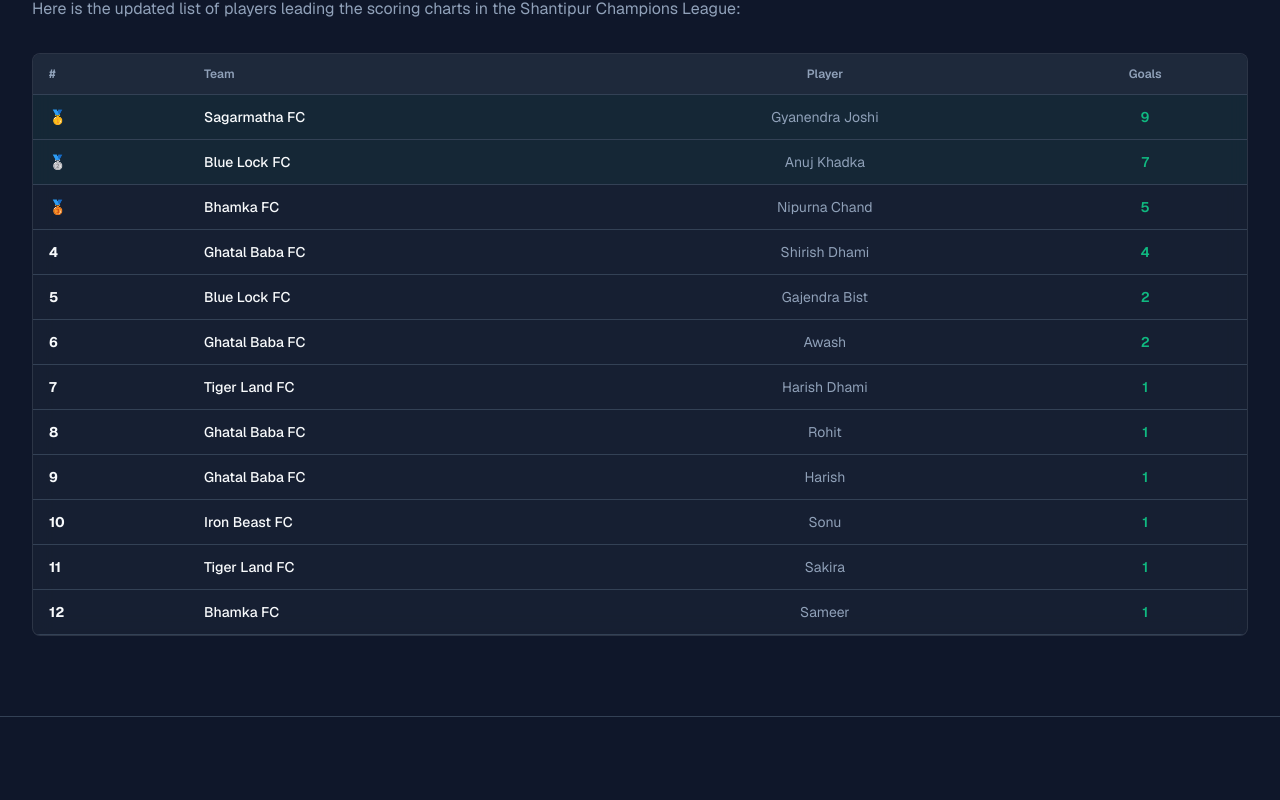
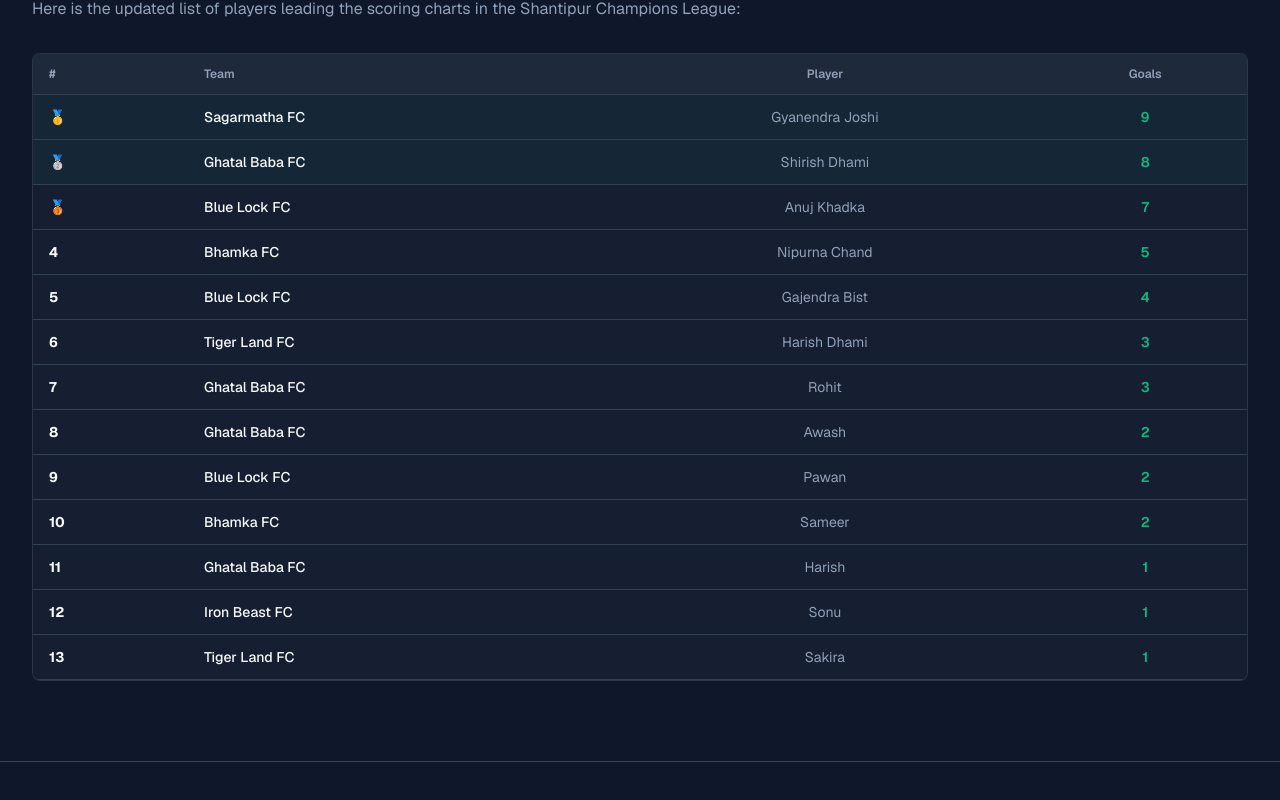
Before and after one commit to chetan-bist/Shantipur-League-, a Next.js app: page / in a window 1280 px wide. Shown: the part 735-1535 px from the top of the page. Built offline with nearby package versions, Linux system fonts and the light colour scheme.

Commit message:
update round 4 match  data

```diff
--- a/data/matches.ts
+++ b/data/matches.ts
@@ -93,7 +93,7 @@ export const matches: Match[] = [
     awayScore: 0,
     date: '2024-06-22',
     time: '16:00',
-    venue: 'Bengal Park',
+    venue: 'Santipur Stadium',
     status: 'completed',
     round: 'Group Stage - Round 3',
   },
@@ -105,7 +105,7 @@ export const matches: Match[] = [
     awayScore: 1,
     date: '2024-06-29',
     time: '18:00',
-    venue: 'Victory Grounds',
+    venue: 'Santipur Stadium',
     status: 'completed',
     round: 'Group Stage - Round 3',
   },
@@ -117,9 +117,45 @@ export const matches: Match[] = [
     awayScore: 0,
     date: '2024-07-06',
     time: '16:00',
-    venue: 'Eden Gardens',
+    venue: 'Santipur Stadium',
     status: 'completed',
     round: 'Group Stage - Round 3',
+  },
+  {
+    id: 10,
+    homeTeam: 'Bhamka FC',
+    awayTeam: 'Ghatal Baba FC',
+    homeScore: 1,
+    awayScore: 6,
+    date: '2024-07-15',
+    time: '16:00',
+    venue: 'Santipur Stadium',
+    status: 'completed',
+    round: 'Group Stage - Round 4',
+  },
+  {
+    id: 11,
+    homeTeam: 'Iron Beast FC',
+    awayTeam: 'Tiger Land FC',
+    homeScore: 1,
+    awayScore: 2,
+    date: '2024-07-15',
+    time: '16:00',
+    venue: 'Santipur Stadium',
+    status: 'completed',
+    round: 'Group Stage - Round 4',
+  },
+  {
+    id: 12,
+    homeTeam: 'Blue Lock FC',
+    awayTeam: 'Sagarmatha FC',
+    homeScore: 4,
+    awayScore: 0,
+    date: '2024-07-15',
+    time: '16:00',
+    venue: 'Santipur Stadium',
+    status: 'completed',
+    round: 'Group Stage - Round 4',
   },
 
   // Upcoming Matches
@@ -221,36 +257,36 @@ export const matches: Match[] = [
   //   round: 'Group Stage - Round 3',
   // },
   //week four
-  {
-    id: 16,
-    homeTeam: 'Bhamka FC',
-    awayTeam: 'Ghatal Baba FC',
-    date: '2026-07-15',
-    time: '4:00',
-    venue: 'Santipur Stadium',
-    status: 'upcoming',
-    round: 'Group Stage - Round 4',
-  },
-  {
-    id: 17,
-    homeTeam: 'Iron Beast FC',
-    awayTeam: 'Tiger Land FC',
-    date: '2026-07-15',
-    time: '4:00',
-    venue: 'Santipur Stadium',
-    status: 'upcoming',
-    round: 'Group Stage - Round 4',
-  },
-  {
-    id: 18,
-    homeTeam: 'Blue Lock FC',
-    awayTeam: 'Sagarmatha FC',
-    date: '2026-07-15',
-    time: '4:00',
-    venue: 'Santipur Stadium',
-    status: 'upcoming',
-    round: 'Group Stage - Round 4',
-  },
+  // {
+  //   id: 16,
+  //   homeTeam: 'Bhamka FC',
+  //   awayTeam: 'Ghatal Baba FC',
+  //   date: '2026-07-15',
+  //   time: '4:00',
+  //   venue: 'Santipur Stadium',
+  //   status: 'upcoming',
+  //   round: 'Group Stage - Round 4',
+  // },
+  // {
+  //   id: 17,
+  //   homeTeam: 'Iron Beast FC',
+  //   awayTeam: 'Tiger Land FC',
+  //   date: '2026-07-15',
+  //   time: '4:00',
+  //   venue: 'Santipur Stadium',
+  //   status: 'upcoming',
+  //   round: 'Group Stage - Round 4',
+  // },
+  // {
+  //   id: 18,
+  //   homeTeam: 'Blue Lock FC',
+  //   awayTeam: 'Sagarmatha FC',
+  //   date: '2026-07-15',
+  //   time: '4:00',
+  //   venue: 'Santipur Stadium',
+  //   status: 'upcoming',
+  //   round: 'Group Stage - Round 4',
+  // },
   //week five
   {
     id: 19,
--- a/data/standings.ts
+++ b/data/standings.ts
@@ -15,75 +15,73 @@ export const standings: Standings[] = [
    {
     position: 1,
     teamName: 'Blue Lock FC',
-    played: 3,
+    played: 4,
+    wins: 4,
+    draws: 0,
+    losses: 0,
+    goalsFor: 13,
+    goalsAgainst: 2,
+    goalDifference: 11,
+    points: 12,
+  },
+  {
+    position: 2,
+    teamName: 'Ghatal Baba FC',
+    played: 4,
     wins: 3,
     draws: 0,
-    losses: 0,
-    goalsFor: 9,
-    goalsAgainst: 2,
-    goalDifference: 7,
+    losses: 1,
+    goalsFor: 14,
+    goalsAgainst: 8,
+    goalDifference: 6,
     points: 9,
   },
    {
-    position: 2,
+    position: 3,
     teamName: 'Sagarmatha FC',
-    played: 3,
+    played: 4,
     wins: 2,
     draws: 0,
-    losses: 1,
+    losses: 2,
     goalsFor: 9,
-    goalsAgainst: 3,
-    goalDifference: 6,
+    goalsAgainst: 7,
+    goalDifference: 2,
     points: 6,
   },
-  {
-    position: 3,
-    teamName: 'Ghatal Baba FC',
-    played: 3,
-    wins: 2,
-    draws: 0,
-    losses: 1,
-    goalsFor: 8,
-    goalsAgainst: 7,
-    goalDifference: 1,
-    points: 6,
-  },
-
    {
     position: 4,
     teamName: 'Bhamka FC',
-    played: 3,
+    played: 4,
     wins: 1,
     draws: 1,
-    losses: 1,
-    goalsFor: 6,
-    goalsAgainst: 4,
-    goalDifference: 2,
+    losses: 2,
+    goalsFor: 7,
+    goalsAgainst: 10,
+    goalDifference: -3,
     points: 4,
   },
-
   {
     position: 5,
     teamName: 'Tiger Land FC',
-    played: 3,
-    wins: 0,
+    played: 4,
+    wins: 1,
     draws: 1,
     losses: 2,
-    goalsFor: 2,
-    goalsAgainst: 6,
-    goalDifference: -4,
-    points: 1,
+    goalsFor: 4,
+    goalsAgainst: 7,
+    goalDifference: -3,
+    points: 4,
   },
   {
     position: 6,
     teamName: 'Iron Beast FC',
-    played: 3,
+    played: 4,
     wins: 0,
     draws: 0,
-    losses: 3,
-    goalsFor: 1,
-    goalsAgainst: 13,
-    goalDifference: -12,
+    losses: 4,
+    goalsFor: 2,
+    goalsAgainst: 15,
+    goalDifference: -13,
     points: 0,
   },
 ];
--- a/data/teams.ts
+++ b/data/teams.ts
@@ -45,9 +45,9 @@ export const teams: Team[] = [
     ],
     wins: 2,
     draws: 0,
-    losses: 1,
+    losses: 2,
     goalsFor: 9,
-    goalsAgainst: 3,
+    goalsAgainst: 7,
   },
   {
     id: 2,
@@ -67,11 +67,11 @@ export const teams: Team[] = [
       { id: 21, name: 'Rishav', number: 17, position: 'MID', age: 18, image: '/placeholder-user.jpg' },
       { id: 22, name: 'Harish', number: 7, position: 'MID', age: 22, image: '/placeholder-user.jpg' },
     ],
-    wins: 0,
+    wins: 1,
     draws: 1,
     losses: 2,
-    goalsFor: 2,
-    goalsAgainst: 4,
+    goalsFor: 4,
+    goalsAgainst: 7,
   },
   {
     id: 3,
@@ -93,9 +93,9 @@ export const teams: Team[] = [
     ],
     wins: 1,
     draws: 1,
-    losses: 1,
-    goalsFor: 6,
-    goalsAgainst: 4,
+    losses: 2,
+    goalsFor: 7,
+    goalsAgainst: 10,
   },
   {
     id: 4,
@@ -115,10 +115,10 @@ export const teams: Team[] = [
       { id: 22, name: 'Nabin', number: 11, position: 'DEF', age: 16, image: '/placeholder-user.jpg' },
       { id: 23, name: 'Gaji', number: 9, position: 'FWD', age: 27, image: '/placeholder-user.jpg' },
     ],
-    wins: 3,
+    wins: 4,
     draws: 0,
     losses: 0,
-    goalsFor: 9,
+    goalsFor: 13,
     goalsAgainst: 2,
   },
   {
@@ -139,11 +139,11 @@ export const teams: Team[] = [
       { id: 26, name: 'Sandip', number: 17, position: 'MID', age: 18, image: '/placeholder-user.jpg' },
       { id: 28, name: 'Shirish', number: 7, position: 'FWD', age: 26, image: '/placeholder-user.jpg' },
     ],
-    wins: 2,
+    wins: 3,
     draws: 0,
     losses: 1,
-    goalsFor: 8,
-    goalsAgainst: 7,
+    goalsFor: 14,
+    goalsAgainst: 8,
   },
   {
     id: 6,
@@ -165,8 +165,8 @@ export const teams: Team[] = [
     ],
     wins: 0,
     draws: 0,
-    losses: 3,
-    goalsFor: 1,
-    goalsAgainst: 13,
+    losses: 4,
+    goalsFor: 2,
+    goalsAgainst: 15,
   },
 ];
--- a/data/topgoalscorer.ts
+++ b/data/topgoalscorer.ts
@@ -12,73 +12,76 @@ export const topgoalscorer: Topgoalscorer[] = [
     playerName: 'Gyanendra Joshi',
     goals: 9,
   },
-
   {
     position: 2,
+    teamName: 'Ghatal Baba FC',
+    playerName: 'Shirish Dhami',
+    goals: 8,
+  },
+  {
+    position: 3,
     teamName: 'Blue Lock FC',
     playerName: 'Anuj Khadka',
     goals: 7,
   },
   {
-    position: 3,
+    position: 4,
     teamName: 'Bhamka FC',
     playerName: 'Nipurna Chand',
     goals: 5,
   },
   {
-    position: 4,
-    teamName: 'Ghatal Baba FC',
-    playerName: 'Shirish Dhami',
-    goals: 4,
-  },
-
-  {
     position: 5,
     teamName: 'Blue Lock FC',
     playerName: 'Gajendra Bist',
-    goals: 2,
+    goals: 4,
   },
   {
     position: 6,
+    teamName: 'Tiger Land FC',
+    playerName: 'Harish Dhami',
+    goals: 3,
+  },
+  {
+    position: 7,
+    teamName: 'Ghatal Baba FC',
+    playerName: 'Rohit',
+    goals: 3,
+  },
+  {
+    position: 8,
     teamName: 'Ghatal Baba FC',
     playerName: 'Awash',
     goals: 2,
   },
   {
-    position: 7,
-    teamName: 'Tiger Land FC',
-    playerName: 'Harish Dhami',
-    goals: 1,
+    position: 9,
+    teamName: 'Blue Lock  FC',
+    playerName: 'Pawan',
+    goals: 2,
   },
   {
-    position: 8,
-    teamName: 'Ghatal Baba FC',
-    playerName: 'Rohit',
-    goals: 1,
+    position: 10,
+    teamName: 'Bhamka FC',
+    playerName: 'Sameer',
+    goals: 2,
   },
   {
-    position: 9,
+    position: 11,
     teamName: 'Ghatal Baba FC',
     playerName: 'Harish',
     goals: 1,
   },
   {
-    position: 10,
+    position: 12,
     teamName: 'Iron Beast FC',
     playerName: 'Sonu',
     goals: 1,
   },
   {
-    position: 11,
+    position: 13,
     teamName: 'Tiger Land FC',
     playerName: 'Sakira',
     goals: 1,
   },
-  {
-    position: 12,
-    teamName: 'Bhamka FC',
-    playerName: 'Sameer',
-    goals: 1,
-  },
-
 ]
```
